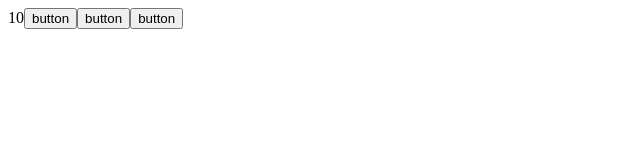
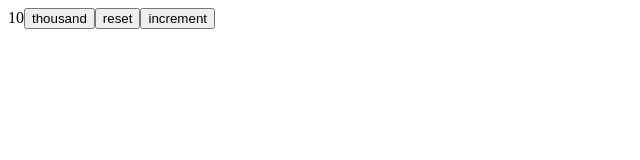
Before and after one commit to nomppaax/04-kokoelman-renderointi, a React (Vite) app: page / in a window 1280 px wide. Shown: the top 160 px of the page, without its empty margins (0-640 px from the left). Built offline with nearby package versions, Linux system fonts and the light colour scheme.

Commit message:
11-Kolme nappia(lisää tuhat, nollaa, lisää 1)

```diff
--- a/src/App.jsx
+++ b/src/App.jsx
@@ -5,20 +5,17 @@
 const App = (props) => {
   const [value, setValue] = useState(10);
 
-  const hello = (who) => {
-    const handler = () => {
-      console.log("hello", who);
-    };
-    return handler;
+  const setToValue = (newValue) => () => {
+    console.log("value now", newValue); // tulostetaan uusi arvo konsoliin
+    setValue(newValue);
   };
 
   return (
     <div>
       {value}
-
-      <button onClick={hello("world")}>button</button>
-      <button onClick={hello("react")}>button</button>
-      <button onClick={hello("function")}>button</button>
+      <button onClick={setToValue(1000)}>thousand</button>
+      <button onClick={setToValue(0)}>reset</button>
+      <button onClick={setToValue(value + 1)}>increment</button>
     </div>
   );
 };
```
